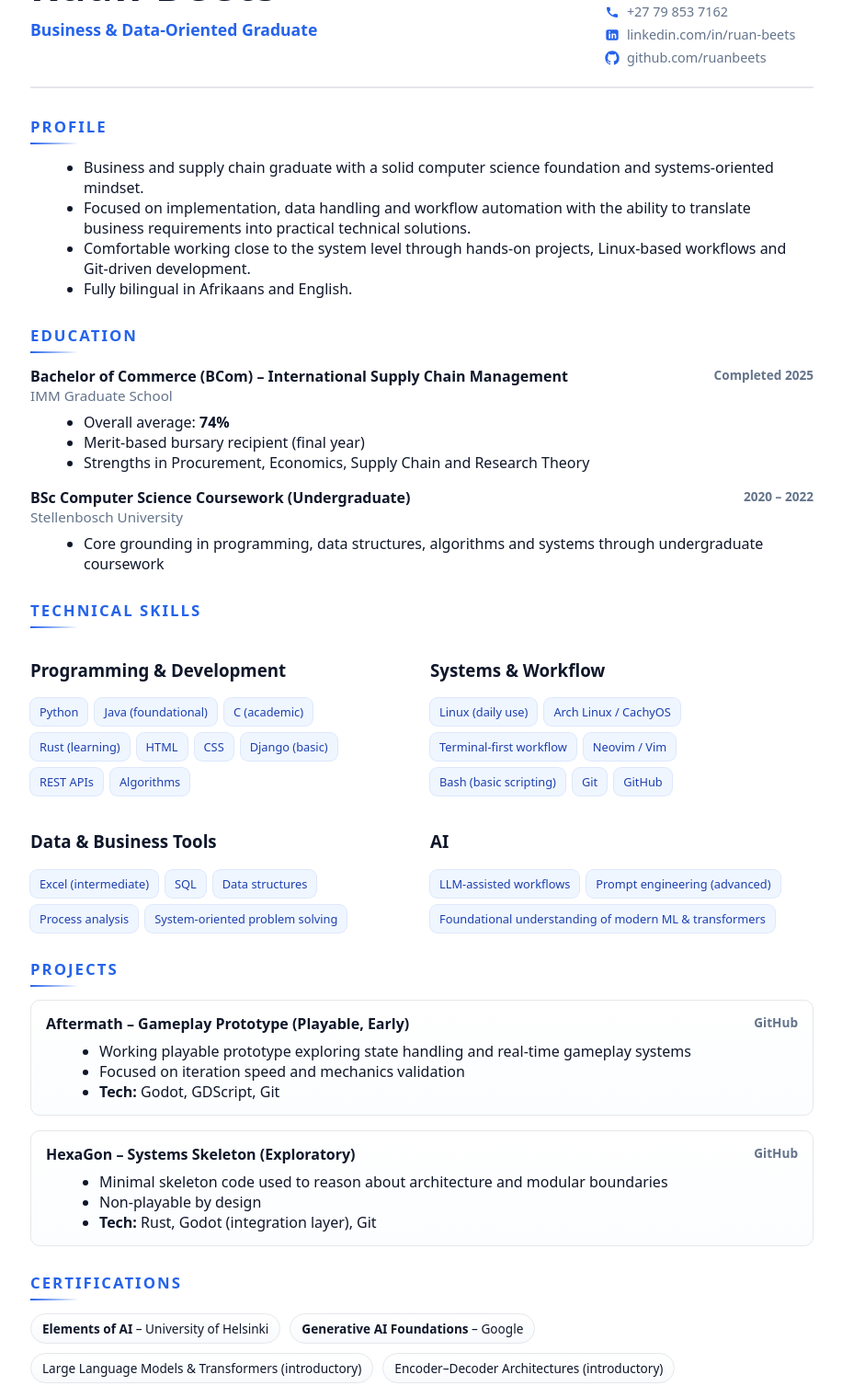
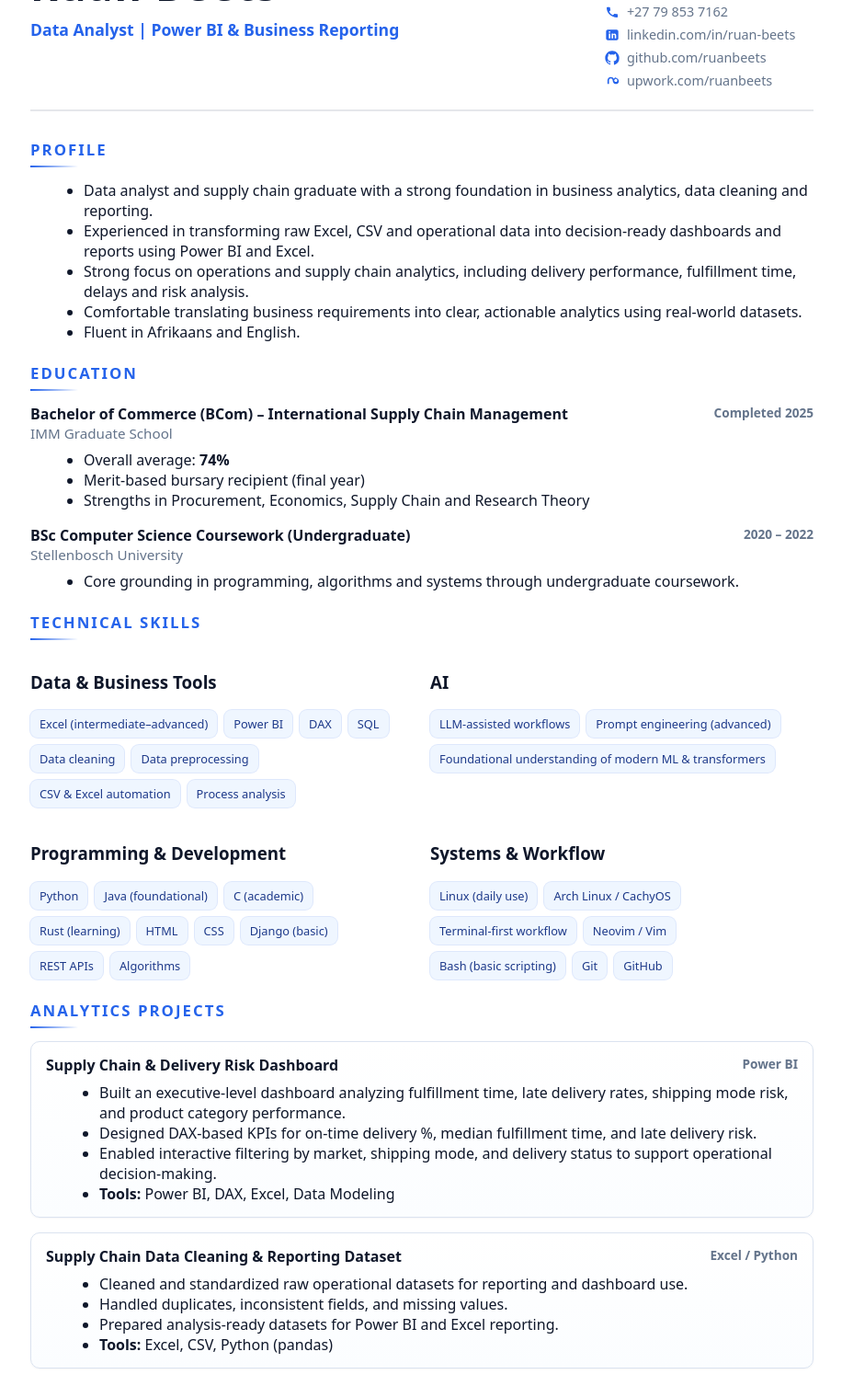
Before and after one commit to ruanbeets/cv, a plain HTML site: page index.html in a window 1280 px wide. Shown: the part 87-1594 px from the top of the page at 92% size, without its empty margins (181-1097 px from the left). Drawn offline with Linux system fonts and the light colour scheme.

Commit message:
Updated CV for data analyst roles

```diff
--- a/index.html
+++ b/index.html
@@ -1,11 +1,13 @@
 <!DOCTYPE html>
 <html lang="en">
+
 <head>
   <meta charset="UTF-8" />
-  <meta name="viewport" content="width=device-width, initial-scale=1.0"/>
+  <meta name="viewport" content="width=device-width, initial-scale=1.0" />
   <title>Ruan Beets – CV</title>
-  <link rel="stylesheet" href="styles.css"/>
+  <link rel="stylesheet" href="styles.css" />
 </head>
+
 <body>
   <main class="cv">
 
@@ -13,31 +15,36 @@
     <header class="header">
       <div class="header-left">
         <h1>Ruan Beets</h1>
-        <p class="subtitle">Business & Data-Oriented Graduate</p>
+        <p class="subtitle">Data Analyst | Power BI & Business Reporting
+        </p>
       </div>
 
       <div class="contact">
         <div class="contact-item">
           <svg viewBox="0 0 24 24" aria-hidden="true">
-            <path d="M12 2C8.13 2 5 5.13 5 9c0 5.25 7 13 7 13s7-7.75 7-13c0-3.87-3.13-7-7-7zm0 9.5c-1.38 0-2.5-1.12-2.5-2.5S10.62 6.5 12 6.5s2.5 1.12 2.5 2.5S13.38 11.5 12 11.5z"/>
+            <path
+              d="M12 2C8.13 2 5 5.13 5 9c0 5.25 7 13 7 13s7-7.75 7-13c0-3.87-3.13-7-7-7zm0 9.5c-1.38 0-2.5-1.12-2.5-2.5S10.62 6.5 12 6.5s2.5 1.12 2.5 2.5S13.38 11.5 12 11.5z" />
           </svg>
           <span>Somerset West, Western Cape</span>
         </div>
         <div class="contact-item">
           <svg viewBox="0 0 24 24" aria-hidden="true">
-           <path d="M20 4H4c-1.1 0-2 .9-2 2v12c0 1.1.9 2 2 2h16c1.1 0 2-.9 2-2V6c0-1.1-.9-2-2-2zm0 4-8 5-8-5V6l8 5 8-5v2z"/>
+            <path
+              d="M20 4H4c-1.1 0-2 .9-2 2v12c0 1.1.9 2 2 2h16c1.1 0 2-.9 2-2V6c0-1.1-.9-2-2-2zm0 4-8 5-8-5V6l8 5 8-5v2z" />
           </svg>
           <a href="mailto:ruanbeets@gmail.com">ruanbeets@gmail.com</a>
         </div>
         <div class="contact-item">
           <svg viewBox="0 0 24 24" aria-hidden="true">
-            <path d="M6.62 10.79a15.05 15.05 0 006.59 6.59l2.2-2.2a1 1 0 011.01-.24c1.12.37 2.33.57 3.58.57a1 1 0 011 1V20a1 1 0 01-1 1C10.07 21 3 13.93 3 5a1 1 0 011-1h3.5a1 1 0 011 1c0 1.25.2 2.46.57 3.59a1 1 0 01-.25 1.01l-2.2 2.19z"/>
+            <path
+              d="M6.62 10.79a15.05 15.05 0 006.59 6.59l2.2-2.2a1 1 0 011.01-.24c1.12.37 2.33.57 3.58.57a1 1 0 011 1V20a1 1 0 01-1 1C10.07 21 3 13.93 3 5a1 1 0 011-1h3.5a1 1 0 011 1c0 1.25.2 2.46.57 3.59a1 1 0 01-.25 1.01l-2.2 2.19z" />
           </svg>
           <span>+27 79 853 7162</span>
         </div>
         <div class="contact-item">
           <svg viewBox="0 0 24 24" aria-hidden="true">
-            <path d="M4.98 3.5C3.34 3.5 2 4.84 2 6.48v11.04C2 19.16 3.34 20.5 4.98 20.5h14.04c1.64 0 2.98-1.34 2.98-2.98V6.48c0-1.64-1.34-2.98-2.98-2.98H4.98zM8.88 17.5H6.5V9.75h2.38V17.5zM7.69 8.69c-.77 0-1.39-.63-1.39-1.39 0-.77.62-1.39 1.39-1.39.77 0 1.39.62 1.39 1.39 0 .76-.62 1.39-1.39 1.39zM18.5 17.5h-2.38v-3.74c0-.89-.02-2.03-1.24-2.03-1.24 0-1.43.97-1.43 1.97v3.8h-2.38V9.75h2.28v1.06h.03c.32-.6 1.1-1.24 2.26-1.24 2.42 0 2.87 1.59 2.87 3.65v4.28z"/>
+            <path
+              d="M4.98 3.5C3.34 3.5 2 4.84 2 6.48v11.04C2 19.16 3.34 20.5 4.98 20.5h14.04c1.64 0 2.98-1.34 2.98-2.98V6.48c0-1.64-1.34-2.98-2.98-2.98H4.98zM8.88 17.5H6.5V9.75h2.38V17.5zM7.69 8.69c-.77 0-1.39-.63-1.39-1.39 0-.77.62-1.39 1.39-1.39.77 0 1.39.62 1.39 1.39 0 .76-.62 1.39-1.39 1.39zM18.5 17.5h-2.38v-3.74c0-.89-.02-2.03-1.24-2.03-1.24 0-1.43.97-1.43 1.97v3.8h-2.38V9.75h2.28v1.06h.03c.32-.6 1.1-1.24 2.26-1.24 2.42 0 2.87 1.59 2.87 3.65v4.28z" />
           </svg>
           <a href="https://www.linkedin.com/in/ruan-beets-691969265/" target="_blank">
             linkedin.com/in/ruan-beets
@@ -45,12 +52,25 @@
         </div>
         <div class="contact-item">
           <svg viewBox="0 0 24 24" aria-hidden="true">
-            <path d="M12 .5C5.65.5.5 5.65.5 12c0 5.1 3.29 9.43 7.86 10.96.57.1.78-.25.78-.55 0-.27-.01-.98-.01-1.92-3.2.7-3.88-1.54-3.88-1.54-.52-1.32-1.27-1.67-1.27-1.67-1.04-.71.08-.7.08-.7 1.15.08 1.75 1.18 1.75 1.18 1.02 1.75 2.67 1.24 3.32.95.1-.74.4-1.24.72-1.52-2.55-.29-5.23-1.27-5.23-5.65 0-1.25.45-2.27 1.18-3.07-.12-.29-.51-1.45.11-3.02 0 0 .97-.31 3.18 1.17a11.1 11.1 0 015.8 0c2.2-1.48 3.18-1.17 3.18-1.17.62 1.57.23 2.73.11 3.02.73.8 1.17 1.82 1.17 3.07 0 4.39-2.69 5.35-5.25 5.63.41.36.78 1.07.78 2.16 0 1.56-.01 2.82-.01 3.2 0 .3.2.65.79.54A11.5 11.5 0 0023.5 12C23.5 5.65 18.35.5 12 .5z"/>
+            <path
+              d="M12 .5C5.65.5.5 5.65.5 12c0 5.1 3.29 9.43 7.86 10.96.57.1.78-.25.78-.55 0-.27-.01-.98-.01-1.92-3.2.7-3.88-1.54-3.88-1.54-.52-1.32-1.27-1.67-1.27-1.67-1.04-.71.08-.7.08-.7 1.15.08 1.75 1.18 1.75 1.18 1.02 1.75 2.67 1.24 3.32.95.1-.74.4-1.24.72-1.52-2.55-.29-5.23-1.27-5.23-5.65 0-1.25.45-2.27 1.18-3.07-.12-.29-.51-1.45.11-3.02 0 0 .97-.31 3.18 1.17a11.1 11.1 0 015.8 0c2.2-1.48 3.18-1.17 3.18-1.17.62 1.57.23 2.73.11 3.02.73.8 1.17 1.82 1.17 3.07 0 4.39-2.69 5.35-5.25 5.63.41.36.78 1.07.78 2.16 0 1.56-.01 2.82-.01 3.2 0 .3.2.65.79.54A11.5 11.5 0 0023.5 12C23.5 5.65 18.35.5 12 .5z" />
           </svg>
           <a href="https://github.com/ruanbeets" target="_blank">
             github.com/ruanbeets
           </a>
         </div>
+        <!-- Upwork -->
+        <div class="contact-item">
+          <svg viewBox="0 0 24 24" aria-hidden="true">
+            <!-- Upwork logo (simplified) -->
+            <path
+              d="M18.5 6.5c-1.6 0-2.9.8-3.7 2.1-.8-1.9-2.7-3.1-5-3.1-3 0-5.5 2.5-5.5 5.5V17h2.5v-6c0-1.7 1.3-3 3-3 1.6 0 2.9 1.3 2.9 2.9v.1c.1.6.2 1.2.4 1.8l.2.6c.7 2 2.4 3.6 4.9 3.6 2.6 0 4.7-2.1 4.7-4.7s-2.1-4.8-4.4-4.8zm-.3 7.1c-1.4 0-2.4-1-3-2.5.6-1.4 1.5-2.3 2.8-2.3 1.3 0 2.3 1.1 2.3 2.4 0 1.3-1 2.4-2.1 2.4z" />
+          </svg>
+          <a href="https://www.upwork.com/freelancers/~01f1c730f9bf14846d" target="_blank">
+            upwork.com/ruanbeets
+          </a>
+        </div>
+
       </div>
     </header>
 
@@ -58,16 +78,17 @@
     <section>
       <h2>Profile</h2>
       <ul>
-      <li>Business and supply chain graduate with a solid computer science foundation and
-        systems-oriented mindset.</li>
-      <li>Focused on implementation, data handling and workflow
-        automation with the ability to translate business requirements into practical
-        technical solutions.</li>
-      <li>Comfortable working close to the system level through hands-on
-        projects, Linux-based workflows and Git-driven development.</li>
-        <li> Fully bilingual in Afrikaans and English.</li>
+        <li>Data analyst and supply chain graduate with a strong foundation in business analytics,
+          data cleaning and reporting.</li>
+        <li>Experienced in transforming raw Excel, CSV and operational data into
+          decision-ready dashboards and reports using Power BI and Excel.</li>
+        <li>Strong focus on operations and supply chain analytics, including delivery performance,
+          fulfillment time, delays and risk analysis.</li>
+        <li>Comfortable translating business requirements into clear, actionable analytics using real-world datasets.</li>
+        <li>Fluent in Afrikaans and English.</li>
       </ul>
     </section>
+
 
     <!-- EDUCATION -->
     <section>
@@ -93,7 +114,8 @@
         </div>
         <div class="item-sub">Stellenbosch University</div>
         <ul>
-          <li>Core grounding in programming, data structures, algorithms and systems through undergraduate coursework</li>
+          <li>Core grounding in programming, algorithms and systems through undergraduate coursework.
+          </li>
         </ul>
       </div>
     </section>
@@ -103,6 +125,32 @@
   <h2>Technical Skills</h2>
 
   <div class="skills">
+    <!-- DATA & ANALYTICS (PRIMARY) -->
+    <div>
+      <h3>Data & Business Tools</h3>
+      <div class="tags">
+        <span>Excel (intermediate–advanced)</span>
+        <span>Power BI</span>
+        <span>DAX</span>
+        <span>SQL</span>
+        <span>Data cleaning</span>
+        <span>Data preprocessing</span>
+        <span>CSV & Excel automation</span>
+        <span>Process analysis</span>
+      </div>
+    </div>
+
+    <!-- AI (SUPPORTING, NOT DOMINANT) -->
+    <div>
+      <h3>AI</h3>
+      <div class="tags">
+        <span>LLM-assisted workflows</span>
+        <span>Prompt engineering (advanced)</span>
+        <span>Foundational understanding of modern ML & transformers</span>
+      </div>
+    </div>
+
+    <!-- PROGRAMMING -->
     <div>
       <h3>Programming & Development</h3>
       <div class="tags">
@@ -118,6 +166,7 @@
       </div>
     </div>
 
+    <!-- SYSTEMS -->
     <div>
       <h3>Systems & Workflow</h3>
       <div class="tags">
@@ -130,32 +179,48 @@
         <span>GitHub</span>
       </div>
     </div>
-
-        <div>
-          <h3>Data & Business Tools</h3>
-          <div class="tags">
-            <span>Excel (intermediate)</span>
-            <span>SQL</span>
-            <span>Data structures</span>
-            <span>Process analysis</span>
-            <span>System-oriented problem solving</span>
-          </div>
-        </div>
-
-        <div>
-          <h3>AI</h3>
-          <div class="tags">
-            <span>LLM-assisted workflows</span>
-            <span>Prompt engineering (advanced)</span>
-            <span>Foundational understanding of modern ML & transformers</span>
-          </div>
-        </div>
   </div>
 </section>
 
+
     <!-- PROJECTS -->
     <section>
-      <h2>Projects</h2>
+      <h2>Analytics Projects</h2>
+
+      <div class="project-card">
+        <div class="item-header">
+          <strong>Supply Chain & Delivery Risk Dashboard</strong>
+          <span class="date">Power BI</span>
+        </div>
+        <ul>
+          <li>Built an executive-level dashboard analyzing fulfillment time, late delivery rates,
+            shipping mode risk, and product category performance.</li>
+          <li>Designed DAX-based KPIs for on-time delivery %, median fulfillment time,
+            and late delivery risk.</li>
+          <li>Enabled interactive filtering by market, shipping mode, and delivery status
+            to support operational decision-making.</li>
+          <li><strong>Tools:</strong> Power BI, DAX, Excel, Data Modeling</li>
+        </ul>
+      </div>
+
+      <div class="project-card">
+        <div class="item-header">
+          <strong>Supply Chain Data Cleaning & Reporting Dataset</strong>
+          <span class="date">Excel / Python</span>
+        </div>
+        <ul>
+          <li>Cleaned and standardized raw operational datasets for reporting and dashboard use.</li>
+          <li>Handled duplicates, inconsistent fields, and missing values.</li>
+          <li>Prepared analysis-ready datasets for Power BI and Excel reporting.</li>
+          <li><strong>Tools:</strong> Excel, CSV, Python (pandas)</li>
+        </ul>
+      </div>
+    </section>
+
+
+    <!-- PROJECTS -->
+    <section>
+      <h2>Other Projects</h2>
 
       <div class="project-card">
         <div class="item-header">
@@ -207,4 +272,5 @@
 
   </main>
 </body>
+
 </html>
--- a/styles.css
+++ b/styles.css
@@ -78,11 +78,12 @@ body {
 }
 
 section {
-  margin-bottom: 28px;
+  margin-bottom: 22px;
 }
 
 h2 {
   font-size: 1.05rem;
+  font-weight: 700;
   text-transform: uppercase;
   letter-spacing: 0.12em;
   color: var(--accent);
@@ -143,7 +144,8 @@ ul {
 
 .tags span {
   background: var(--accent-soft);
-  color: #1e40af;
+  color: #1e3a8a;
+  font-weight: 500;
   padding: 6px 10px;
   border-radius: 8px;
   font-size: 0.8rem;
@@ -152,7 +154,8 @@ ul {
 
 .project-card {
   padding: 14px 16px;
-  border: 1px solid var(--border);
+  border: 1px solid #dbe3f0;
+  box-shadow: 0 1px 2px rgba(15, 23, 42, 0.04);
   border-radius: 10px;
   margin-bottom: 16px;
   background: linear-gradient(180deg, #ffffff, #fbfdff);
```
Lines whose indentation alone changed are shown as unchanged.
